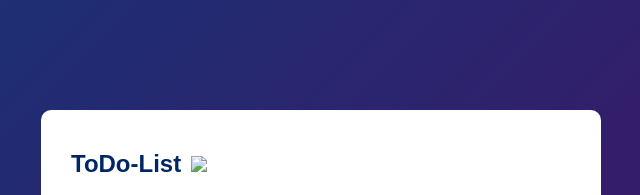
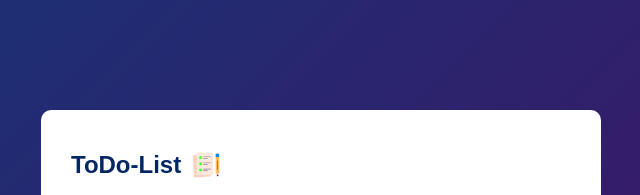
Before and after one commit to Ayanguradi/To-Do-List, a plain HTML site: page index.html in a window 1280 px wide. Shown: the top 195 px of the page, 319-959 px from the left. Drawn offline with Linux system fonts and the light colour scheme.

Commit message:
Update index.html

```diff
--- a/index.html
+++ b/index.html
@@ -9,7 +9,7 @@
 <body>
     <div class="container">
         <div class="todo-app">
-            <h2>ToDo-List<img src="ToDo-images/icon.png"></h2>
+            <h2>ToDo-List<img src="icon.png"></h2>
             <div class="row">
                 <input type="text" id="input-box" placeholder="Add your text">
                 <button id="add-btn" onclick="add()">Add</button>
```
